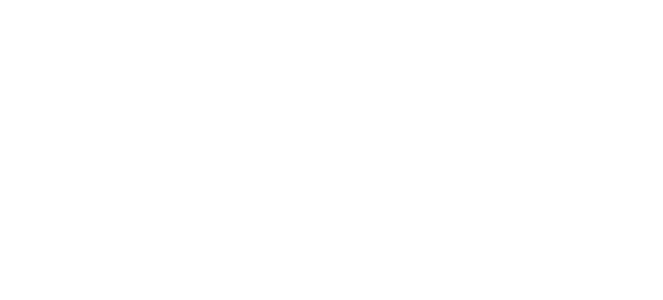
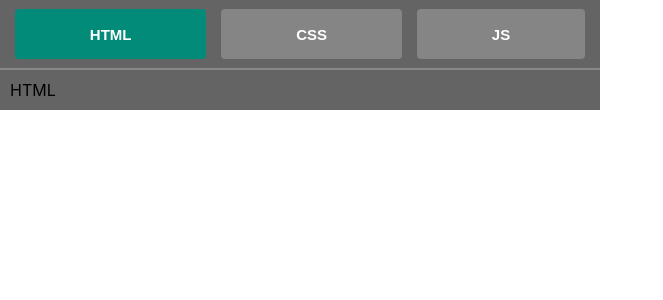
Before and after one commit to BrNkV/ReactJS-Code-Editor, a React (Create React App) app: page / in a window 1280 px wide. Shown: the top 300 px of the page, without its empty margins (0-663 px from the left). Built offline with nearby package versions, Linux system fonts and the light colour scheme.

Commit message:
navbar + css

```diff
--- a/public/index.html
+++ b/public/index.html
@@ -8,7 +8,7 @@
   <meta name="theme-color" content="#000000" />
   <meta name="description" content="Web site created using create-react-app" />
   <link rel="apple-touch-icon" href="%PUBLIC_URL%/logo192.png" />
-  <link rel="manifest" href="%PUBLIC_URL%/manifest.json" />
+  <!-- <link rel="manifest" href="%PUBLIC_URL%/manifest.json" /> -->
   <title>Code Editor</title>
 </head>
 
--- a/src/App.js
+++ b/src/App.js
@@ -1,11 +1,12 @@
 import React from 'react';
 import './App.css';
 import { EditorProvider } from './context/context';
+import Codebar from './components/CodeBar/CodeBar';
 
 function App() {
   return (
     <EditorProvider>
-
+      <Codebar/>
     </EditorProvider>
   );
 }
--- a/src/components/CodeBar/CodeBar.js
+++ b/src/components/CodeBar/CodeBar.js
@@ -1,9 +1,37 @@
-import React from 'react';
-import styles from './Codebar.module.css';
+import React, { useState } from 'react';
+import styles from './CodeBar.module.css';
 
 const Codebar = () => {
+
+    const [activeTab, setActiveTab] = useState('html');
+
     return (
-        <div>
+        <div className={styles.codebar}>
+            <nav className={styles.tab}>
+                <button
+                    onClick={() => setActiveTab('html')}
+                    className={`${styles.item} ${activeTab === 'html' ? styles.activeTab : ''}`}>
+                    HTML
+                </button>
+
+                <button
+                    onClick={() => setActiveTab('css')}
+                    className={`${styles.item} ${activeTab === 'css' ? styles.activeTab : ''}`}>
+                    CSS
+                </button>
+
+                <button
+                    onClick={() => setActiveTab('js')}
+                    className={`${styles.item} ${activeTab === 'js' ? styles.activeTab : ''}`}>
+                    JS
+                </button>
+            </nav>
+
+            <div className={styles.editor}>
+                {activeTab === 'html' ? <div>HTML</div> : null}
+                {activeTab === 'css' ? <div>CSS</div> : null}
+                {activeTab === 'js' ? <div>JS</div> : null}
+            </div>
 
         </div>
     );
--- a/src/components/CodeBar/CodeBar.module.css
+++ b/src/components/CodeBar/CodeBar.module.css
@@ -0,0 +1,42 @@
+.codebar {
+    width: 600px;
+    /*TODO добавить возможность смены цвета */
+    background: rgb(100, 100, 100);
+    position: relative;
+}
+
+.tab {
+    display: flex;
+    align-items: center;
+    justify-content: center;
+    height: 70px;
+    padding: 0 15px;
+    gap: 15px;
+    border-bottom: 2px solid rgb(136, 136, 136);
+}
+
+.item {
+    display: flex;
+    height: 50px;
+    flex: 1 1 auto;
+    justify-content: center;
+    align-items: center;
+    border-radius: 4px;
+    background: rgb(133, 133, 133);
+    color: white;
+    cursor: pointer;
+    font-size: 15px;
+    font-weight: 600;
+    outline: none;
+    border: none;
+}
+
+.activeTab {
+    background: rgb(3, 139, 121);
+    color: white;
+}
+
+.editor {
+    height: calc(100% - 70px);
+    padding: 10px;
+}
```
Also changed, not shown: src/components/Editor/CssEditor.js (added), src/components/Editor/HtmlEditor.js (added), src/components/Editor/JsEditor.js (added).
